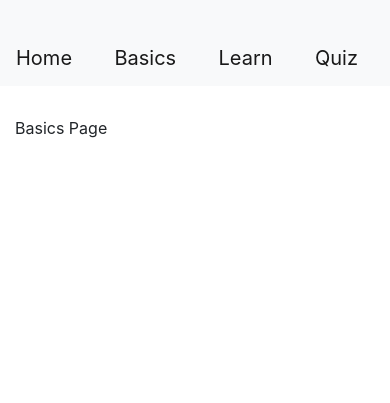
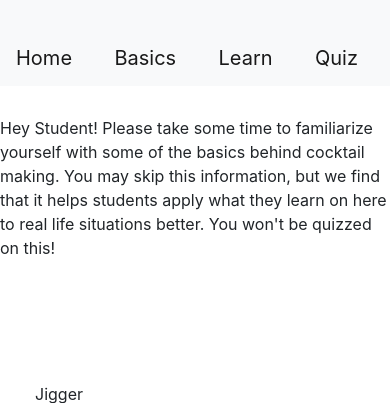
Before and after one commit to cbcobashatse/basic_cocktails, a Flask app: page /basics in a window 390 px wide. Shown: the top 403 px of the page. Before the commit the page ends 138 px from the top, so only its background shows below. Run offline with Flask 2, Linux system fonts and the light colour scheme; some libraries are stand-ins or nearby versions.

Commit message:
Update server.py, home page and basics page

```diff
--- a/server.py
+++ b/server.py
@@ -33,6 +33,23 @@ cocktails = {
     }
 }
 
+basic_tools = {
+    "1":{
+        "id": "1",
+        "title": "Jigger",
+        "image": "https://assets.wsimgs.com/wsimgs/rk/images/dp/wcm/202214/0546/img73o.jpg",
+        "description": "A jigger is a bartender's measuring cup. They are typically double sided with each end designed to fit a specified volumetric amount in ounces.",
+        "alt_text": ""
+    },
+    "2":{
+        "id": "2",
+        "title": "Pour Top",
+        "image": "https://ae01.alicdn.com/kf/HTB15W0cuNSYBuNjSsphq6zGvVXax/2016-Top-Sale-2Pcs-Stainless-Steel-Liquor-Spirit-Pourer-Flow-Wine-Bottle-Pour-Spout-Stopper-Barware.jpg",
+        "description": "Pour tops are designed to fit inside most standard liquor bottles. They are designed to have a constant flow rate of liquid through the spout as long as the liquor bottle is fully inverted",
+        "alt_text": ""
+    }
+}
+
 ####################################ROUTES####################################
 @app.route('/')
 def hello_world():
@@ -40,7 +57,7 @@ def hello_world():
 
 @app.route('/basics')
 def display_basics():
-   return render_template('basics.html')
+   return render_template('basics.html', basic_tools = basic_tools)
 
 @app.route('/learn')
 def display_learn():
--- a/static/basics.js
+++ b/static/basics.js
@@ -1,3 +1,32 @@
+function  add_a_definition(item){
+    let curItem = item
+
+    let title = curItem["title"]
+    let image = curItem["image"]
+    let description = curItem["description"]
+    let altText = curItem["alt_text"]
+
+    let content = $("<img src='"+image+"' width= '100%'>");
+
+    let col = $('<div class="col-md-4 col-padding"></div>')
+    let row1 = $('<div class="row"></div>')
+    let row2 = $('<div class="row"></div>')
+    let row3 = $('<div class="row"></div>')
+
+    $(row1).append(title)
+    $(row2).append(content)
+    $(row3).append(description)
+
+    $(col).append(row1)
+    $(col).append(row2)
+    $(col).append(row3)
+
+    $("#basic-tools-div").append(col)
+}
+
 $(document).ready(function(){
     console.log("basics page reached")
+    add_a_definition(basic_tools["1"])
+    add_a_definition(basic_tools["2"])
+
 })
--- a/static/main.css
+++ b/static/main.css
@@ -7,3 +7,8 @@
 .navbar{
     background-color: rgb(234, 221, 202);
 }
+
+.col-padding{
+    padding: 50px;
+
+}
--- a/templates/basics.html
+++ b/templates/basics.html
@@ -2,13 +2,28 @@
 
 {% block content %}
 
-<!--load the log_sales.js-->
 <script type="text/javascript" src="{{ url_for('static', filename = 'basics.js') }}"></script>
 
+<script>
+    let basic_tools = {{basic_tools|tojson}}
+</script>
 
 
 <div id = "container">
-    Basics Page
+    <div class = "row instruction">
+        Hey Student! Please take some time to familiarize
+        yourself with some of the basics behind cocktail
+        making. You may skip this information, but we find
+        that it helps students apply what they learn on
+        here to real life situations better. You won't be
+        quizzed on this!
+    </div>
+    <br><br><br>
+    <div class = "row" id = "basic-tools-div"> </div>
+    <br>
+
+    <button class = "skip-button"><a href = "/learn">Skip</a></button>
+
 </div>
 
 {% endblock %}
--- a/templates/home.html
+++ b/templates/home.html
@@ -4,8 +4,6 @@
 
 <!--load the log_sales.js-->
 <script type="text/javascript" src="{{ url_for('static', filename = 'home.js') }}"></script>
-
-<!--This script tag reads in variables from the server so that we can access them in the js-->
 
     <div class = "container">
         <br><br>
@@ -17,8 +15,10 @@
             in the right place! Welcome to the one stop spot for
             learning the recipes to classic cocktails!
         </p>
+        <!-- should this button link to the basics page instead so that the user gets a chance to read the basics first?-->
+        <button id = "start-button"><a href = "/basics">Start Learning!</a></button>
+        <br>
         <img src = "https://www.tastingtable.com/img/gallery/11-cocktails-to-try-if-you-like-drinking-gin/intro-1640186734.jpg" class = "home-img" alt = "Four cocktails served in wine glass with fresh fruit">
-
 
     </div>
 
```
Also changed, not shown: static/home.js (+7 -0 lines).
